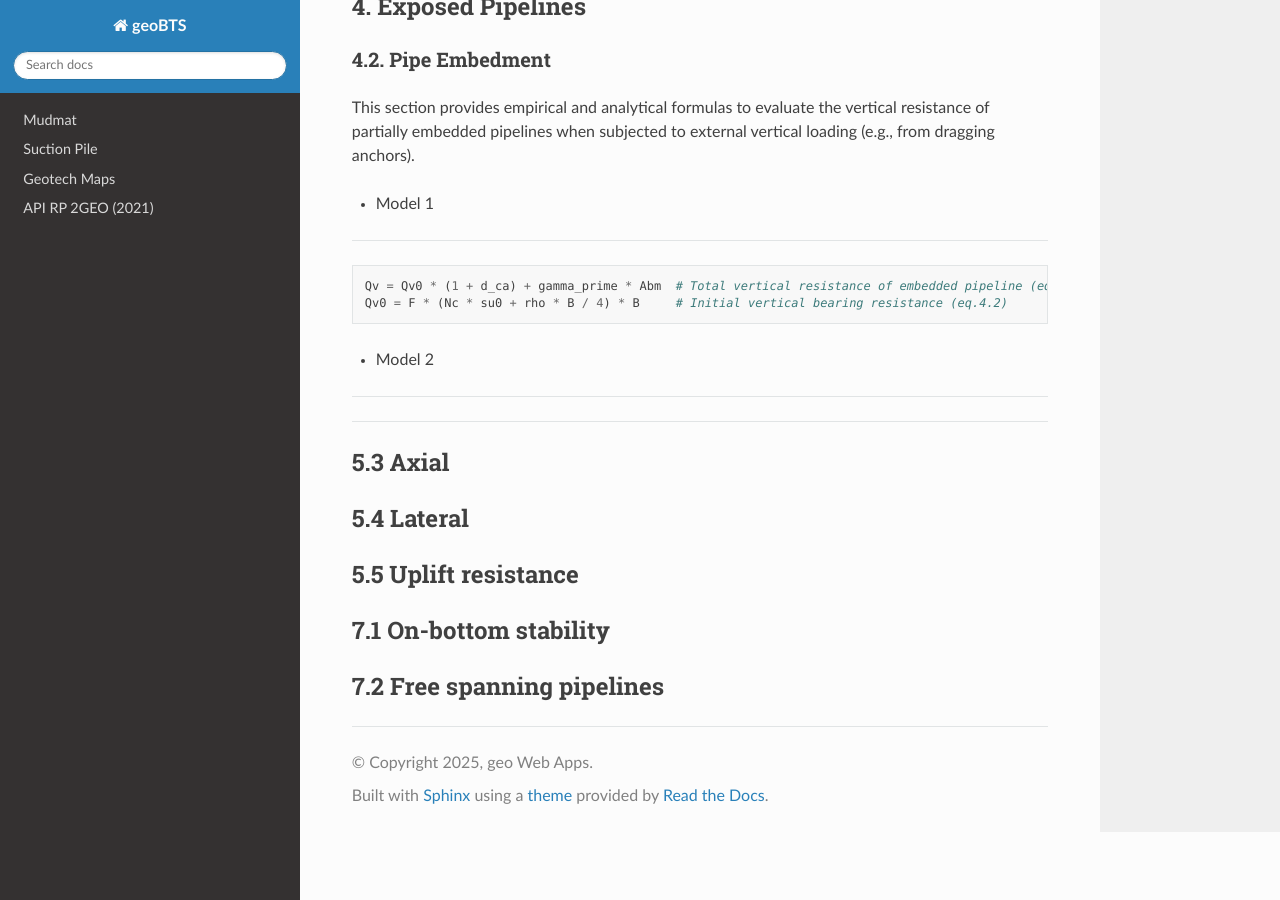
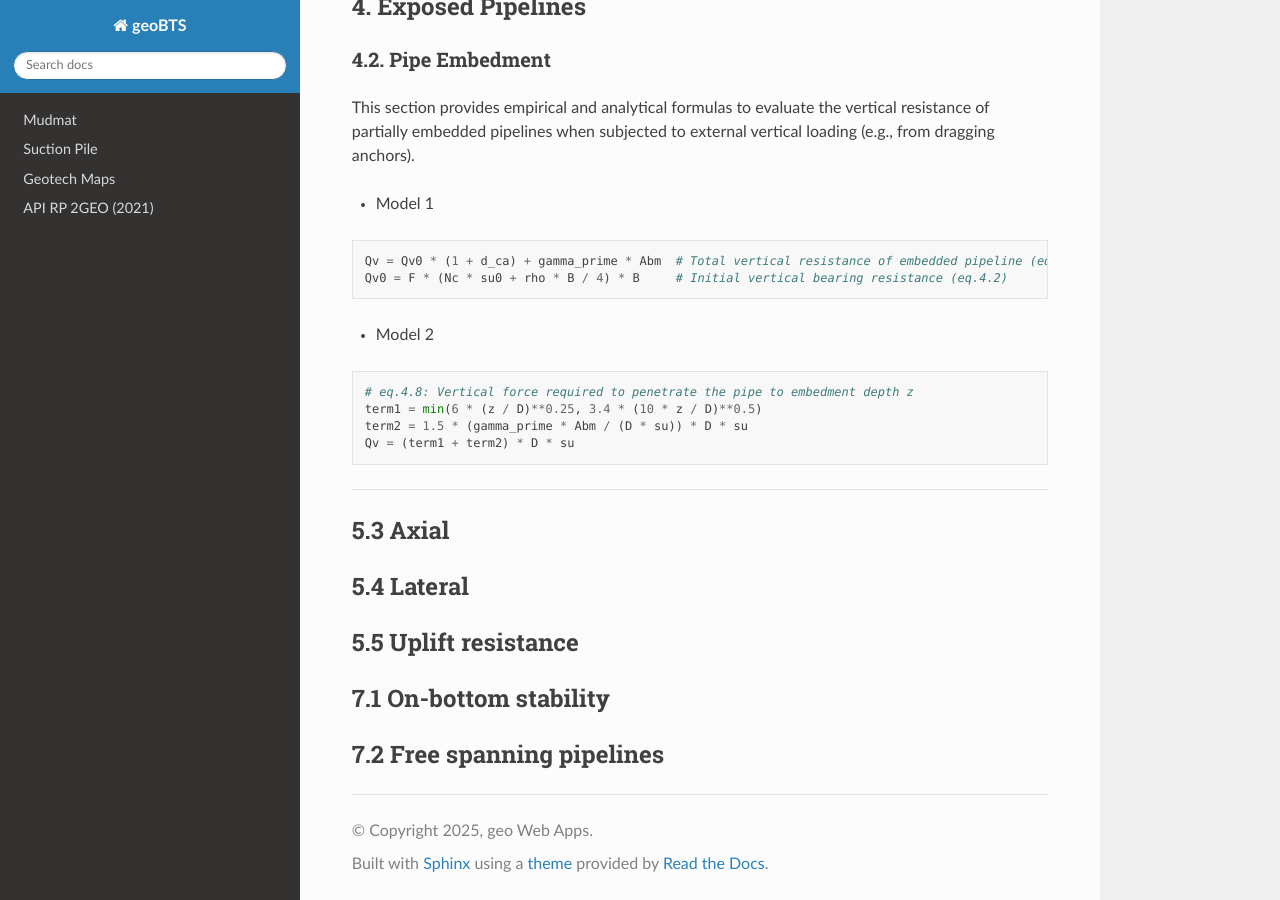
Before and after one commit to jungsohn/geoBTS, a Sphinx documentation site: the page built from docs/source/DNVGL_RP_F114.rst, in a window 1280 px wide and 900 px high, scrolled down 519 px. Built offline with Sphinx 7.4.7 and the Read the Docs theme 3.1.0, drawn with Linux system fonts in a browser that asks for light colours.

Commit message:
Update DNVGL_RP_F114.rst

```diff
--- a/docs/source/DNVGL_RP_F114.rst
+++ b/docs/source/DNVGL_RP_F114.rst
@@ -21,15 +21,19 @@ This section provides empirical and analytical formulas to evaluate the vertical
 of partially embedded pipelines when subjected to external vertical loading (e.g., from dragging anchors).
 
 - Model 1
-~~~~~~~~~~
-
 .. code-block:: python
 
     Qv = Qv0 * (1 + d_ca) + gamma_prime * Abm  # Total vertical resistance of embedded pipeline (eq.4.1)
     Qv0 = F * (Nc * su0 + rho * B / 4) * B     # Initial vertical bearing resistance (eq.4.2)
 
 - Model 2
-~~~~~~~~~~
+
+.. code-block:: python
+
+    # eq.4.8: Vertical force required to penetrate the pipe to embedment depth z
+    term1 = min(6 * (z / D)**0.25, 3.4 * (10 * z / D)**0.5)
+    term2 = 1.5 * (gamma_prime * Abm / (D * su)) * D * su
+    Qv = (term1 + term2) * D * su
 
 ----
 
```
